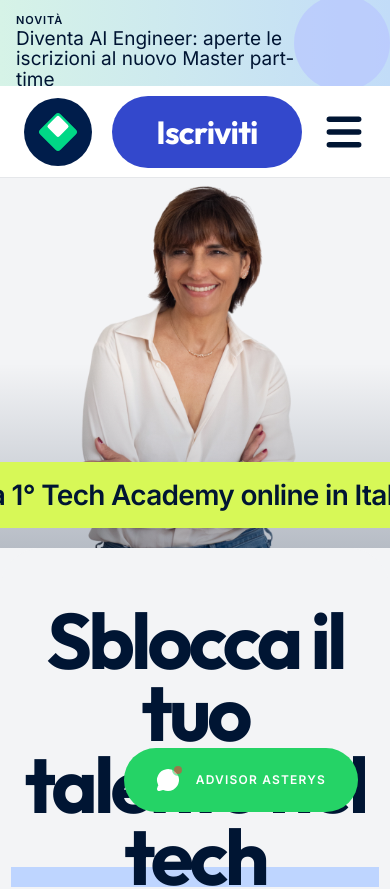
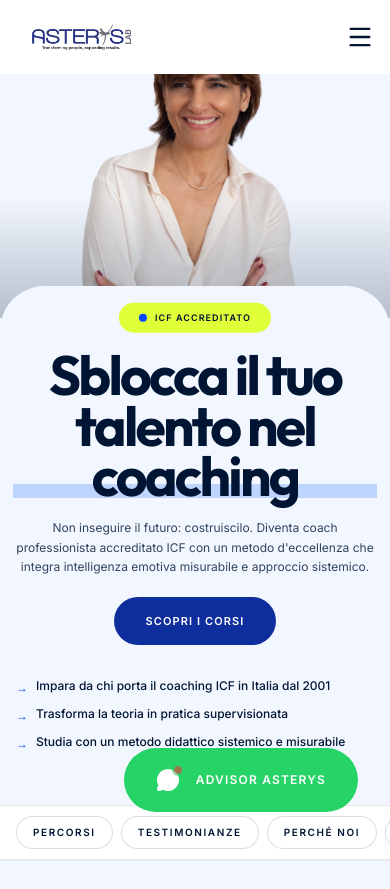
Before and after one commit to danielecolasanti22-wq/asterys-lab---scuola-di-coaching-icf, a React (Vite) app: page / in a window 390 px wide. Shown: the top 889 px of the page. Built offline with nearby package versions, Linux system fonts and the light colour scheme.

Commit message:
Adjust only mobile hero overlap and restore Asterys header/content

```diff
--- a/src/components/layout/Layout.tsx
+++ b/src/components/layout/Layout.tsx
@@ -187,38 +187,9 @@ export const Header = () => {
   return (
     <header
       id="site-header"
-      className={`fixed left-0 right-0 z-50 transition-all duration-500 ${isCourseDetailPage ? 'top-12' : 'top-0'} ${isScrolled || !isHome ? 'bg-white border-b border-gray-100' : 'bg-white'} lg:h-[72px] lg:flex lg:items-center`}
+      className={`fixed left-0 right-0 z-50 transition-all duration-500 h-[72px] max-[939px]:h-[74px] flex items-center ${isCourseDetailPage ? 'top-12' : 'top-0'} ${isScrolled || !isHome ? 'bg-white border-b border-gray-100' : 'bg-white'}`}
     >
-      <div className="lg:hidden w-full">
-        <div className="h-[86px] bg-gradient-to-r from-[#D6F3E7] to-[#C2DCF8] relative overflow-hidden px-4 py-3">
-          <div className="absolute right-0 top-1/2 -translate-y-1/2 w-24 h-24 rounded-full bg-[#B8C7FF] opacity-70" />
-          <p className="text-[11px] font-black uppercase tracking-[0.08em] text-brand-navy">Novità</p>
-          <p className="text-[19px] leading-[1.08] text-brand-navy max-w-[300px]">
-            Diventa AI Engineer: aperte le iscrizioni al nuovo Master part-time
-          </p>
-        </div>
-        <div className="h-[92px] px-6 flex items-center justify-between border-b border-brand-navy/10 bg-white">
-          <Link to="/" className="shrink-0" aria-label="Homepage">
-            <span className="w-[68px] h-[68px] rounded-full bg-[#001D4B] flex items-center justify-center">
-              <span className="relative w-8 h-8 rotate-45 flex items-center justify-center">
-                <span className="absolute inset-0 bg-[#00D886] rounded-sm transform scale-90" />
-                <span className="absolute inset-0 bg-white rounded-sm transform scale-50 -translate-x-1 -translate-y-1" />
-              </span>
-            </span>
-          </Link>
-          <Link
-            to="/iscriviti"
-            className="bg-[#3348CC] text-white px-11 py-5 rounded-full font-display font-black text-[2rem] leading-none tracking-tight"
-          >
-            Iscriviti
-          </Link>
-          <button className="text-brand-navy" onClick={() => setIsMenuOpen(!isMenuOpen)} aria-label="Apri menu">
-            {isMenuOpen ? <X size={44} strokeWidth={3} /> : <Menu size={44} strokeWidth={3} />}
-          </button>
-        </div>
-      </div>
-
-      <div className="max-w-[941px] mx-auto px-4 w-full items-center justify-between hidden lg:flex">
+      <div className="max-w-[941px] mx-auto px-4 w-full flex items-center justify-between">
         <div className="flex items-center gap-12">
           <Link to="/" className="group shrink-0">
             <BrandLogo />
@@ -332,6 +303,9 @@ export const Header = () => {
           </Link>
         </div>
 
+        <button className="lg:hidden text-brand-navy" onClick={() => setIsMenuOpen(!isMenuOpen)}>
+          {isMenuOpen ? <X size={28} /> : <Menu size={28} />}
+        </button>
       </div>
 
       {/* Desktop Mega Menu */}
@@ -427,7 +401,7 @@ export const Header = () => {
             initial={{ opacity: 0, y: -20 }}
             animate={{ opacity: 1, y: 0 }}
             exit={{ opacity: 0, y: -20 }}
-            className="absolute top-full left-0 right-0 bg-white shadow-xl border-t lg:hidden flex flex-col p-6 gap-4 max-h-[70vh] overflow-y-auto"
+            className="absolute top-full left-0 right-0 bg-white shadow-xl border-t lg:hidden flex flex-col p-6 gap-4 max-h-[85vh] overflow-y-auto"
           >
             {megaColumns.map((col) => (
               <div key={col.label} className="flex flex-col gap-2">
@@ -947,7 +921,7 @@ export const LayoutWrapper = ({ children }: { children: ReactNode }) => {
             ? 'pt-[120px] max-[939px]:pt-[134px]'
             : isCorporatePage
               ? 'pt-[72px]'
-              : 'pt-[72px] max-[939px]:pt-[178px]'
+              : 'pt-[72px] max-[939px]:pt-[74px]'
         }`}
       >
         {children}
--- a/src/pages/Home.tsx
+++ b/src/pages/Home.tsx
@@ -27,54 +27,55 @@ const tSection =
 
 /* 1. HERO */
 const Hero = () => (
-  <section className="relative bg-[#F3F4F6] overflow-hidden pb-8 lg:pb-0">
+  <section className="relative bg-[#F2F7FF] overflow-hidden pb-8 lg:pb-0">
     <div className="max-w-[1200px] mx-auto px-4 sm:px-6 grid lg:grid-cols-[1.1fr_1fr] gap-0 lg:gap-10 items-end min-h-0 lg:min-h-[560px]">
       <div className="relative lg:hidden -mx-4 sm:-mx-6">
         <img
           src="/course-media/apcm/hero.png"
           alt="Coach Asterys"
-          className="w-full h-auto object-cover aspect-[16/10] min-h-[370px]"
+          className="w-full h-auto object-cover aspect-[16/10]"
           referrerPolicy="no-referrer"
         />
         <div className="absolute inset-0 bg-gradient-to-t from-brand-navy/25 via-transparent to-transparent" />
-        <div className="absolute left-1/2 -translate-x-1/2 bottom-5 z-10">
-          <div className="inline-flex items-center bg-[#D7F857] px-7 py-3 rounded-full text-[28px] font-black tracking-tight text-brand-navy whitespace-nowrap">
-            La 1° Tech Academy online in Italia
+        <div className="absolute left-1/2 -translate-x-1/2 bottom-0 translate-y-1/2 z-20">
+          <div className="inline-flex items-center gap-2 bg-[#DFFF38] px-5 py-2 rounded-full text-[9px] font-black uppercase tracking-[0.12em] text-brand-navy whitespace-nowrap">
+            <span className="w-2 h-2 bg-brand-accent rounded-full" />
+            ICF Accreditato
           </div>
         </div>
       </div>
 
-      <div className="pt-14 lg:pt-20 pb-0 lg:pb-16 relative z-10 -mx-4 sm:-mx-6 px-4 sm:px-6 rounded-t-[2.6rem] lg:rounded-none bg-[#F3F4F6]">
+      <div className="pt-16 lg:pt-20 pb-0 lg:pb-16 relative z-10 -mx-4 sm:-mx-6 px-4 sm:px-6 rounded-t-[2.8rem] lg:rounded-none bg-[#F2F7FF] -mt-8 lg:mt-0">
         <div className="hidden lg:inline-flex items-center gap-2 bg-white px-3 py-1 rounded-full text-[10px] font-black uppercase tracking-[0.2em] text-brand-navy border border-brand-navy/10 mb-4 lg:mb-6 w-full sm:w-auto justify-center lg:justify-start">
           <span className="w-1.5 h-1.5 bg-brand-accent rounded-full" />
           La 1ª scuola di coaching accreditata ICF
         </div>
-        <h1 className="text-[4.9rem] text-center lg:text-left sm:text-6xl lg:text-[5.25rem] font-display font-black leading-[0.92] tracking-tighter mb-6 lg:mb-7 text-brand-navy">
+        <h1 className="text-[3.45rem] text-center lg:text-left sm:text-6xl lg:text-[5.25rem] font-display font-black leading-[0.92] tracking-tighter mb-4 lg:mb-7 text-brand-navy">
           Sblocca il tuo{' '}
           <span className="relative inline-block">
-            <span className="relative z-10">talento nel tech</span>
+            <span className="relative z-10">talento nel coaching</span>
             <span className="absolute inset-x-[-0.06em] bottom-[0.07em] h-[0.26em] bg-[#BED5FF] -z-0 rounded-none" />
           </span>
         </h1>
-        <p className="text-[22px] text-center lg:text-left lg:text-lg text-brand-navy/80 mb-7 lg:mb-8 max-w-[720px] leading-relaxed mx-auto lg:mx-0">
-          Non inseguire il futuro: costruiscilo. Ottieni le skill che contano e fai evolvere la tua carriera.
+        <p className="text-[12px] text-center lg:text-left lg:text-lg text-brand-navy/80 mb-5 lg:mb-8 max-w-[520px] leading-relaxed mx-auto lg:mx-0">
+          Non inseguire il futuro: costruiscilo. Diventa coach professionista accreditato ICF con un metodo d'eccellenza che integra intelligenza emotiva misurabile e approccio sistemico.
         </p>
-        <div className="flex mb-11 lg:hidden justify-center sm:justify-start">
+        <div className="flex mb-8 lg:hidden justify-center sm:justify-start">
           <a
             href="#contatti"
-            className="inline-flex items-center justify-center bg-[#172A96] text-white rounded-full px-12 py-5 text-[20px] font-black uppercase tracking-[0.04em]"
+            className="inline-flex items-center justify-center bg-[#0F2E9D] text-white rounded-full px-8 py-4 text-[11px] font-black uppercase tracking-[0.1em]"
           >
             SCOPRI I CORSI
           </a>
         </div>
-        <ul className="space-y-3 lg:space-y-3 mb-5 lg:mb-10 text-[12px] lg:text-[15px] font-medium text-brand-navy">
+        <ul className="space-y-2 lg:space-y-3 mb-5 lg:mb-10 text-[12px] lg:text-[15px] font-medium text-brand-navy">
           {[
-            'Impara da chi lavora nel tech',
-            'Trasforma la teoria in skill concrete',
-            'Studia con un metodo didattico AI-powered'
+            'Impara da chi porta il coaching ICF in Italia dal 2001',
+            'Trasforma la teoria in pratica supervisionata',
+            'Studia con un metodo didattico sistemico e misurabile'
           ].map((b) => (
-            <li key={b} className="flex items-start gap-2 text-[17px] sm:text-[22px] lg:text-[15px]">
-              <span className="text-brand-accent font-black mt-0.5">➜</span>
+            <li key={b} className="flex items-start gap-2">
+              <span className="text-brand-accent font-black mt-0.5">→</span>
               {b}
             </li>
           ))}
```
